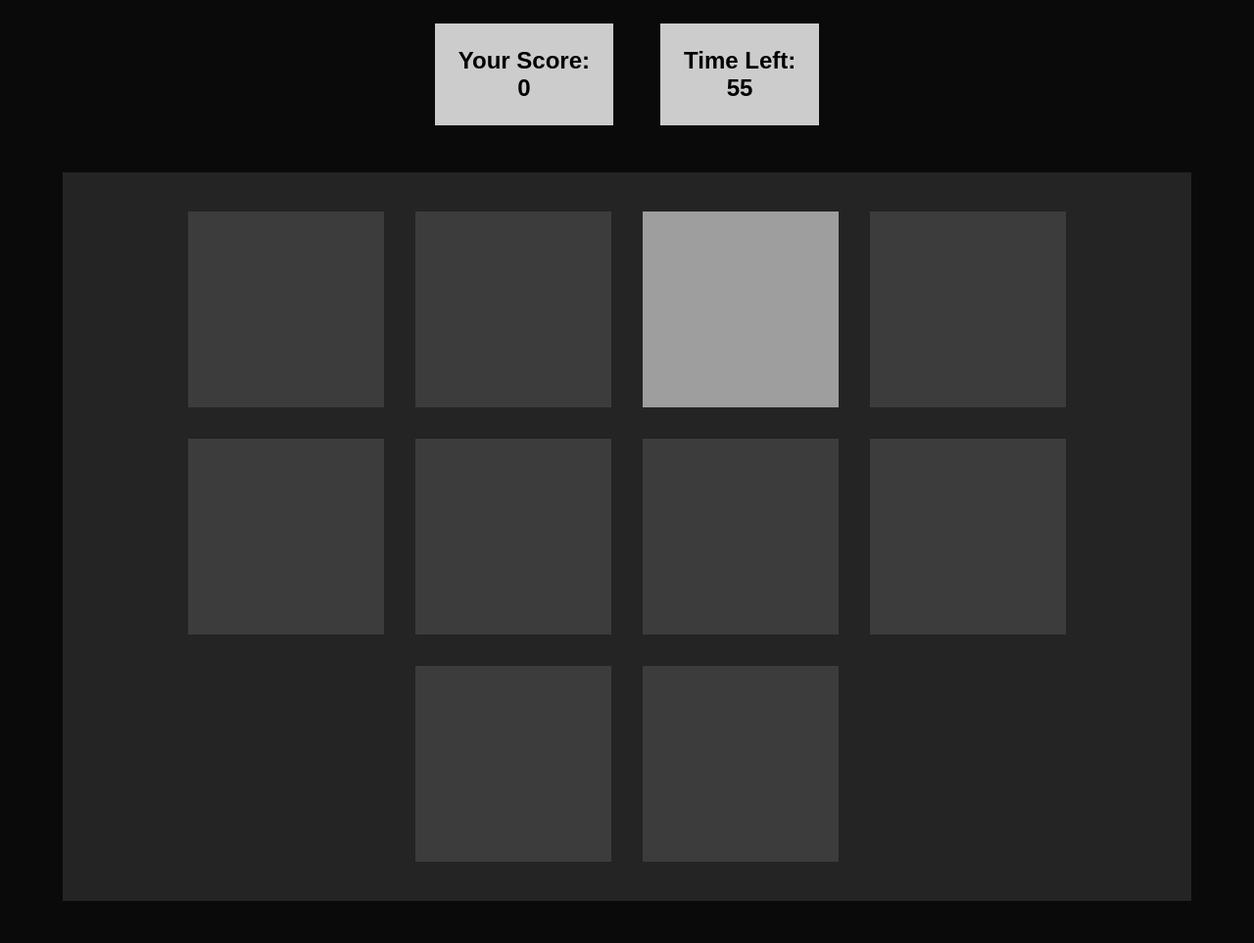
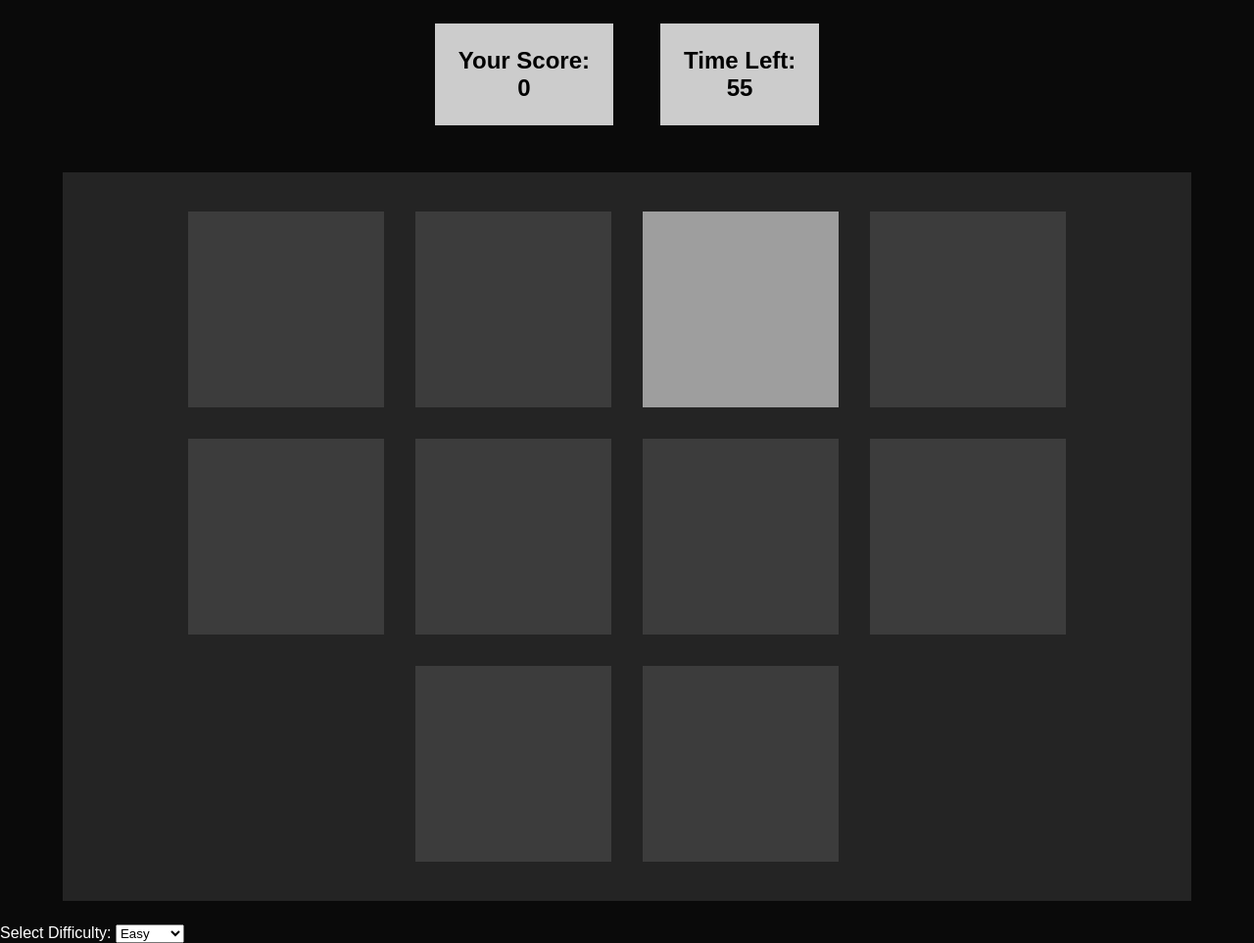
Before and after one commit to Guercioo/emoji-game-main, a plain HTML site: page index.html in a window 1280 px wide. Shown: the whole page at 98% size. Drawn offline with Linux system fonts and the light colour scheme; grey boxes are pictures that could not be loaded.

Commit message:
aggiunto tasto scelta difficoltà

```diff
--- a/index.html
+++ b/index.html
@@ -33,6 +33,14 @@
                 <div class="square" id="10"></div>
             </div>
         </div>
+        <div id="difficulty-container">
+            <label for="difficulty">Select Difficulty:</label>
+            <select id="difficulty">
+                <option value="easy">Easy</option>
+                <option value="medium">Medium</option>
+                <option value="hard">Hard</option>
+            </select>
+        </div>
 
         <script src="script.js"></script>
     </body>
```
